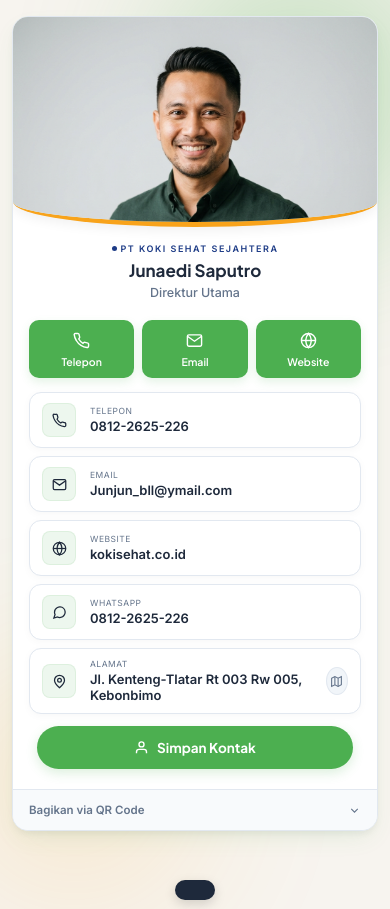
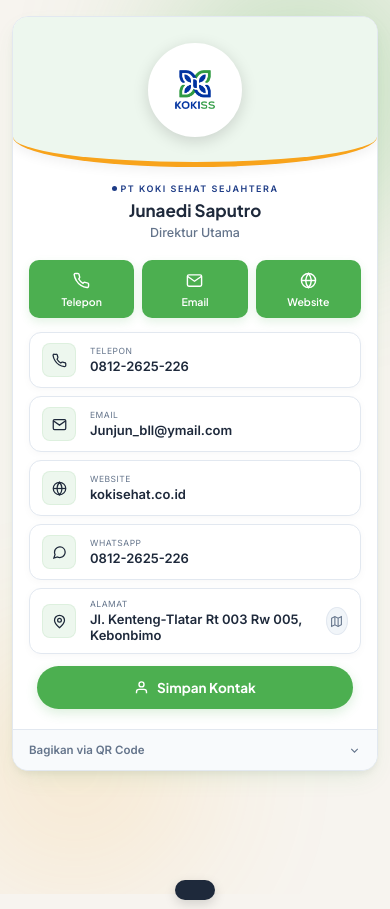
Before and after one commit to muhasfi/profile, a plain HTML site: page koki-sehat.html in a window 390 px wide. Shown: the top 909 px of the page. Drawn offline with Linux system fonts and the light colour scheme.

Commit message:
tambahan

```diff
--- a/koki-sehat.html
+++ b/koki-sehat.html
@@ -21,7 +21,8 @@
       "phone": "0812-2625-226",
       "email": "Junjun_bll@ymail.com",
       "web": "kokisehat.co.id",
-      "address": "Jl. Kenteng-Tlatar Rt 003 Rw 005, Kebonbimo, Boyolali, Jawa Tengah 57316"
+      "address": "Jl. Kenteng-Tlatar Rt 003 Rw 005, Kebonbimo, Boyolali, Jawa Tengah 57316",
+      "photo": "LOGO FINAL KSS-01.png"
     };
   </script>
 </head>
@@ -35,7 +36,6 @@
 
     <div class="card-header">
       <img
-        src="profile.png"
         alt="Foto Profil"
         class="header-photo"
         id="headerPhoto"
--- a/style.css
+++ b/style.css
@@ -98,21 +98,32 @@ body {
 /* ── CARD HEADER ───────────────────────────────────────────── */
 .card-header {
   position: relative;
-  height: 260px;
-  overflow: hidden;
+  height: 180px;
+  overflow: visible;
   border-bottom: 5px solid #F8A31B;
-  border-bottom-left-radius: 50% 12%;
-  border-bottom-right-radius: 50% 12%;
+  border-bottom-left-radius: 50% 20%;
+  border-bottom-right-radius: 50% 20%;
   box-shadow: 0 4px 12px rgba(0, 0, 0, 0.06);
   background: var(--primary-light);
+  clip-path: none;
 }
 
 .header-photo {
-  width: 100%;
-  height: 100%;
-  object-fit: cover;
-  object-position: center top;
+  position: absolute;
+  top: 50%;
+  left: 50%;
+  transform: translate(-50%, -50%);
+  width: 110px;
+  height: 110px;
+  border-radius: 50%;
+  object-fit: contain;
+  object-position: center center;
+  background: #ffffff;
+  padding: 10px;
   display: block;
+  border: 4px solid #ffffff;
+  box-shadow: 0 4px 16px rgba(0, 0, 0, 0.15);
+  z-index: 2;
 }
 
 .avatar-fallback {
@@ -120,8 +131,8 @@ body {
   top: 50%;
   left: 50%;
   transform: translate(-50%, -50%);
-  width: 90px;
-  height: 90px;
+  width: 110px;
+  height: 110px;
   border-radius: 50%;
   background: #4CAF50;
   display: flex;
@@ -129,10 +140,11 @@ body {
   justify-content: center;
   color: #ffffff;
   font-family: 'Plus Jakarta Sans', sans-serif;
-  font-size: 32px;
+  font-size: 36px;
   font-weight: 700;
-  box-shadow: 0 4px 12px rgba(0, 0, 0, 0.15);
-  z-index: 1;
+  border: 4px solid #ffffff;
+  box-shadow: 0 4px 16px rgba(0, 0, 0, 0.15);
+  z-index: 2;
 }
 
 /* ── PROFILE INFO ──────────────────────────────────────────── */
@@ -213,6 +225,10 @@ body {
   font-weight: 600;
   box-shadow: 0 4px 10px rgba(76, 175, 80, 0.15);
   transition: var(--transition);
+}
+
+.qa-box-btn:focus {
+  outline: none;
 }
 
 .qa-box-btn:hover {
@@ -509,13 +525,19 @@ body {
   .card {
     border-radius: 16px;
     max-width: 100%;
-    /* shadow tetap ada */
     box-shadow:
       0 4px 6px -1px rgba(0, 0, 0, 0.05),
       0 10px 24px -6px rgba(76, 175, 80, 0.12);
   }
 
-  .card-header      { height: 210px; }
+  .card-header      { height: 150px; }
+
+  .header-photo,
+  .avatar-fallback {
+    width: 94px;
+    height: 94px;
+    font-size: 30px;
+  }
 
   .profile-info {
     margin-top: 16px;
@@ -556,7 +578,10 @@ body {
 /* HP sangat kecil ≤ 360px */
 @media (max-width: 360px) {
   body              { padding: 12px 10px 24px; }
-  .card-header      { height: 185px; }
+  .card-header      { height: 130px; }
+  .header-photo,
+  .avatar-fallback  { width: 82px; height: 82px; font-size: 26px; }
+  .profile-info     { margin-top: 16px; }
   .name             { font-size: 16px; }
   .qa-box-btn       { font-size: 10px; padding: 11px 2px 9px; }
 }
```
Also changed, not shown: gita.html (+2 -2 lines), kinerja-bagus.html (+2 -2 lines), nasindo.html (+2 -2 lines), LOGO FINAL KSS-01.png (added), LOGO GITA.png (added), LOGO NASINDO.jpeg (added), LOGO_KINERJA_BAGUS_INDONESIA.jpeg (added), 1 other file.
